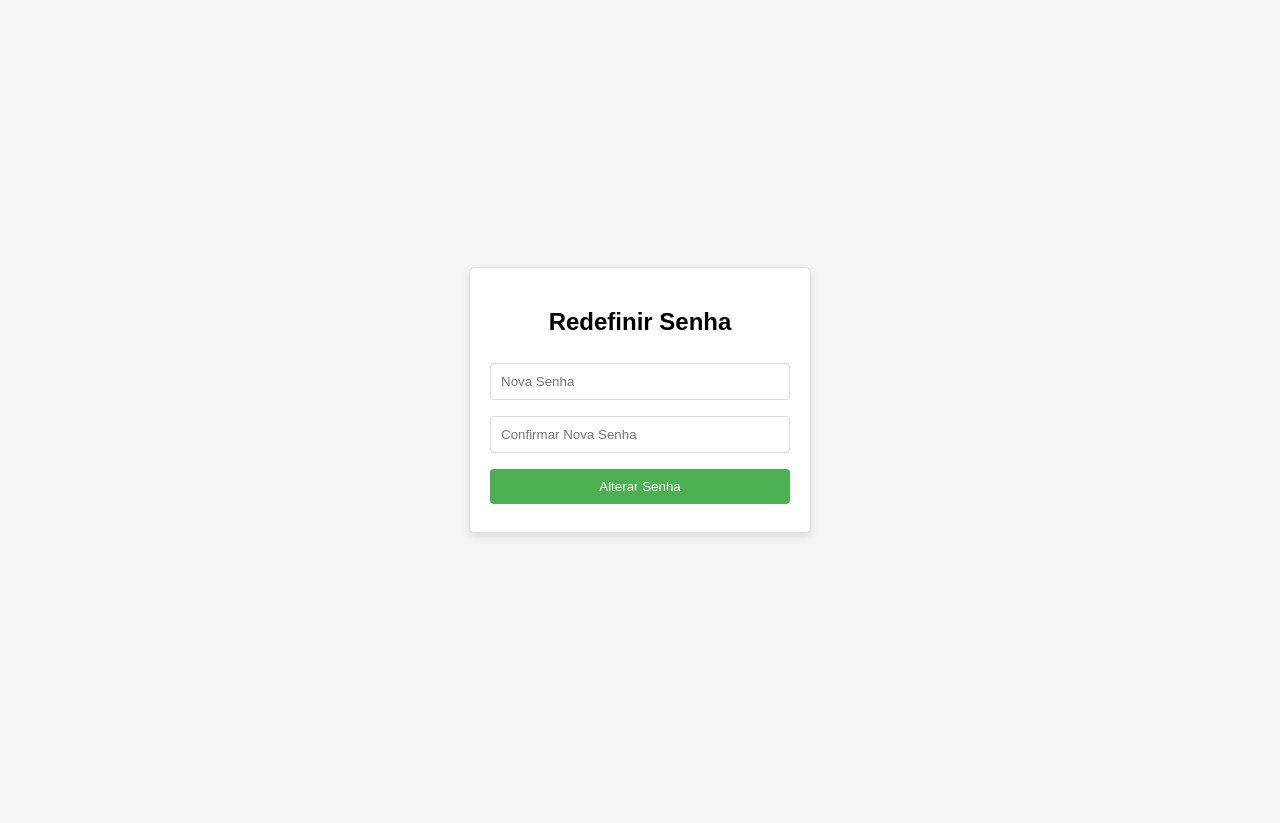
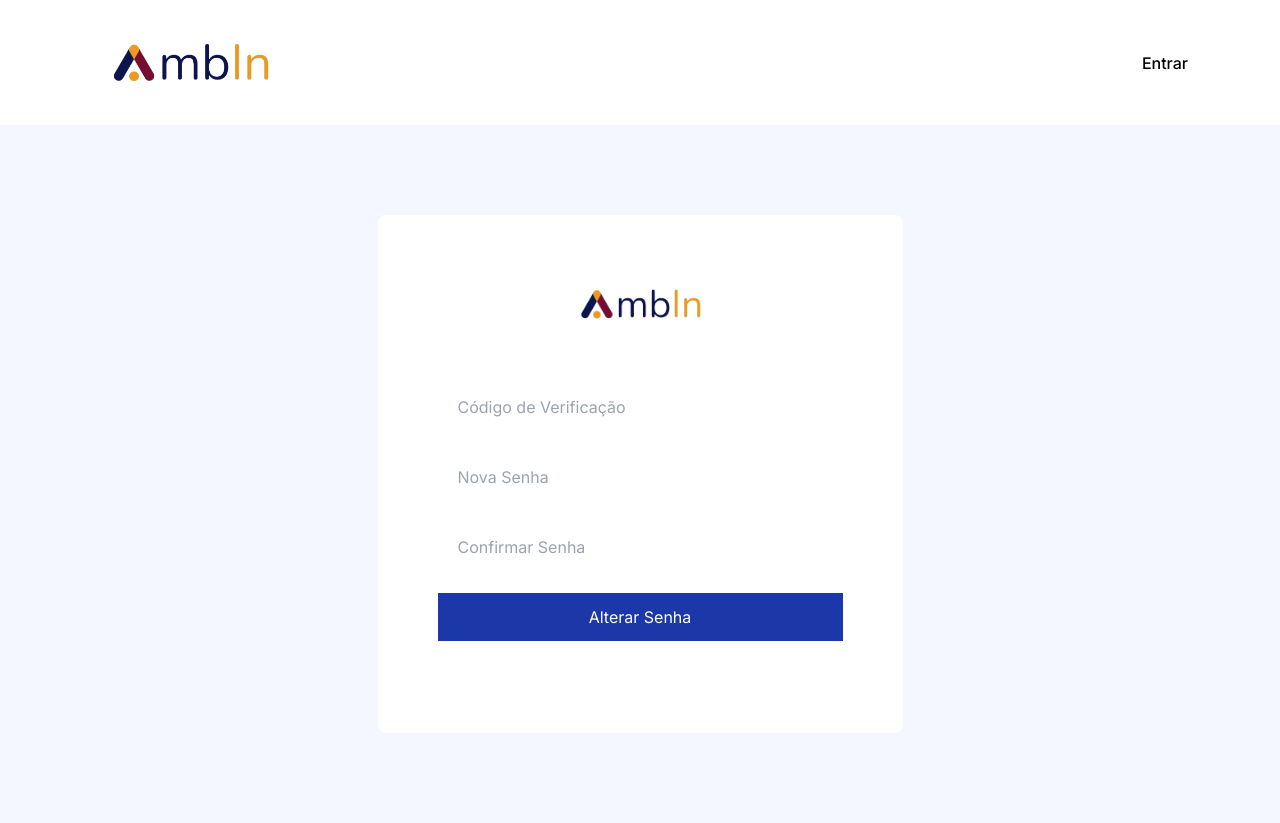
Before and after one commit to Gustavofpsilva/startup, a website: page alterar_senha.html in a window 1280 px wide. Before the commit the page ends 800 px from the top, so only its background shows below. Drawn offline with nearby package versions, Linux system fonts and the light colour scheme.

Commit message:
A new update...

```diff
--- a/alterar_senha.html
+++ b/alterar_senha.html
@@ -1,114 +1,112 @@
 <!DOCTYPE html>
 <html lang="pt-br">
+
 <head>
-    <meta charset="UTF-8">
-    <meta name="viewport" content="width=device-width, initial-scale=1.0">
-    <title>Redefinir Senha</title>
-    <script src="https://cdn.jsdelivr.net/npm/@supabase/supabase-js@2"></script>
-    <style>
-        body {
-            font-family: Arial, sans-serif;
-            display: flex;
-            justify-content: center;
-            align-items: center;
-            height: 100vh;
-            margin: 0;
-            background-color: #f5f5f5;
-        }
-        .container {
-            width: 300px;
-            padding: 20px;
-            background-color: #fff;
-            border: 1px solid #ddd;
-            border-radius: 5px;
-            box-shadow: 0 4px 8px rgba(0, 0, 0, 0.1);
-        }
-        h2 {
-            text-align: center;
-        }
-        input[type="password"], button {
-            width: 100%;
-            padding: 10px;
-            margin: 8px 0;
-            box-sizing: border-box;
-            border-radius: 4px;
-            border: 1px solid #ddd;
-        }
-        button {
-            background-color: #4CAF50;
-            color: white;
-            border: none;
-            cursor: pointer;
-        }
-        button:hover {
-            background-color: #45a049;
-        }
-        .error {
-            color: red;
-            font-size: 14px;
-            text-align: center;
-        }
-        .success {
-            color: green;
-            font-size: 14px;
-            text-align: center;
-        }
-    </style>
-</head>
-<body>
+  <meta charset="UTF-8" />
+  <meta http-equiv="X-UA-Compatible" content="IE=edge" />
+  <meta name="viewport" content="width=device-width, initial-scale=1.0" />
+  <title>Redefinir Senha | AmbIn</title>
+  <link rel="shortcut icon" href="assets/images/logo/LogoIcon.png" type="image/x-icon" />
+  <link rel="stylesheet" href="assets/css/animate.css" />
+  <link rel="stylesheet" href="assets/css/tailwind.css" />
 
-<div class="container">
-    <h2>Redefinir Senha</h2>
-    <input type="password" id="novaSenha" placeholder="Nova Senha" required>
-    <input type="password" id="confirmarSenha" placeholder="Confirmar Nova Senha" required>
-    <button onclick="alterarSenha()">Alterar Senha</button>
-    <div id="mensagem" class="error"></div>
-</div>
+  <!-- Supabase -->
+  <script src="https://unpkg.com/@supabase/supabase-js"></script>
 
   <script>
-    const supabaseUrl = "https://qlhbieemfchehmheqxip.supabase.co";
-    const supabaseKey = "eyJhbGciOiJIUzI1NiIsInR5cCI6IkpXVCJ9.eyJpc3MiOiJzdXBhYmFzZSIsInJlZiI6InFsaGJpZWVtZmNoZWhtaGVxeGlwIiwicm9sZSI6ImFub24iLCJpYXQiOjE3MzA2MDMxMTIsImV4cCI6MjA0NjE3OTExMn0.E1eVfPSlm0P8N23T7YkkeVVFB1jyBB92Y_w6UnyAbHE";
-    const supabase = supabase.createClient(supabaseUrl, supabaseKey);
+    // Configuração do Supabase
+    const SUPABASE_URL = "https://qlhbieemfchehmheqxip.supabase.co";
+    const SUPABASE_KEY = "eyJhbGciOiJIUzI1NiIsInR5cCI6IkpXVCJ9.eyJpc3MiOiJzdXBhYmFzZSIsInJlZiI6InFsaGJpZWVtZmNoZWhtaGVxeGlwIiwicm9sZSI6ImFub24iLCJpYXQiOjE3MzA2MDMxMTIsImV4cCI6MjA0NjE3OTExMn0.E1eVfPSlm0P8N23T7YkkeVVFB1jyBB92Y_w6UnyAbHE";
+    const supabase = supabase.createClient(SUPABASE_URL, SUPABASE_KEY);
 
     async function alterarSenha() {
-        const novaSenha = document.getElementById("novaSenha").value;
-        const confirmarSenha = document.getElementById("confirmarSenha").value;
-        const token = new URLSearchParams(window.location.search).get("token");
-
-        const mensagem = document.getElementById("mensagem");
-        mensagem.textContent = "";  // Limpa qualquer mensagem anterior
-
-        if (!token) {
-            mensagem.textContent = "Token de recuperação não encontrado.";
-            return;
-        }
+      const otpCode = document.getElementById('otpCode').value;
+      const novaSenha = document.getElementById('novaSenha').value;
+      const confirmarSenha = document.getElementById('confirmarSenha').value;
+      const mensagemStatus = document.getElementById('mensagemStatus');
 
       if (novaSenha !== confirmarSenha) {
-            mensagem.textContent = "As senhas não coincidem.";
+        mensagemStatus.textContent = 'As senhas não coincidem.';
+        mensagemStatus.style.color = 'red';
         return;
       }
 
       try {
+        // Usa o código OTP para redefinir a senha
         const { error } = await supabase.auth.verifyOtp({
-                token: token,
           type: 'recovery',
+          token: otpCode,
           password: novaSenha
         });
 
         if (error) {
-                mensagem.textContent = `Erro ao redefinir senha: ${error.message}`;
+          mensagemStatus.textContent = 'Erro ao redefinir senha: ' + error.message;
+          mensagemStatus.style.color = 'red';
         } else {
-                mensagem.className = "success";
-                mensagem.textContent = "Senha redefinida com sucesso!";
+          mensagemStatus.textContent = 'Senha alterada com sucesso! Você será redirecionado para a página de login.';
+          mensagemStatus.style.color = 'green';
           setTimeout(() => {
-                    window.location.href = "/login";
-                }, 2000);
+            window.location.href = 'signin.html';
+          }, 3000);
         }
-        } catch (err) {
-            mensagem.textContent = `Erro: ${err.message}`;
+      } catch (error) {
+        console.error('Erro inesperado:', error);
+        mensagemStatus.textContent = 'Erro inesperado: ' + error.message;
+        mensagemStatus.style.color = 'red';
       }
     }
   </script>
+</head>
 
+<body>
+  <div class="ud-header left-0 top-0 z-40 flex w-full items-center bg-transparent lg:mb-32 mb-20">
+    <div class="container">
+      <div class="relative -mx-4 flex items-center justify-between">
+        <div class="w-60 max-w-full px-4">
+          <a href="index.html" class="navbar-logo block w-full py-5">
+            <img src="assets/images/logo/AmbinLogo.png" alt="logo" class="header-logo w-full" />
+          </a>
+        </div>
+        <div class="flex items-center justify-end">
+          <a href="signin.html" class="loginBtn px-[22px] py-2 text-base font-medium text-black hover:opacity-70">Entrar</a>
+        </div>
+      </div>
+    </div>
+  </div>
+
+  <section class="bg-[#F4F7FF] py-14 lg:py-[90px] dark:bg-dark lg:mt-20 mt-10">
+    <div class="container">
+      <div class="flex flex-wrap -mx-4">
+        <div class="w-full px-4">
+          <div class="wow fadeInUp relative mx-auto max-w-[525px] overflow-hidden rounded-lg bg-white dark:bg-dark-2 py-14 px-8 text-center sm:px-12 md:px-[60px]" data-wow-delay=".15s">
+            <div class="mb-10 text-center">
+              <a href="javascript:void(0)" class="mx-auto inline-block max-w-[160px]">
+                <img src="assets/images/logo/AmbinLogo.png" alt="logo" class="dark:hidden" />
+                <img src="assets/images/logo/AmbinLogo.png" alt="logo" class="hidden dark:block" />
+              </a>
+            </div>
+            <form id="novaSenhaForm">
+              <div class="mb-[22px]">
+                <input type="text" id="otpCode" placeholder="Código de Verificação" class="w-full px-5 py-3" required />
+              </div>
+              <div class="mb-[22px]">
+                <input type="password" id="novaSenha" placeholder="Nova Senha" class="w-full px-5 py-3" required />
+              </div>
+              <div class="mb-[22px]">
+                <input type="password" id="confirmarSenha" placeholder="Confirmar Senha" class="w-full px-5 py-3" required />
+              </div>
+              <div class="mb-9">
+                <button type="button" onclick="alterarSenha()" class="w-full px-5 py-3 text-white bg-primary">
+                  Alterar Senha
+                </button>
+              </div>
+              <p id="mensagemStatus" class="text-red-500"></p>
+            </form>
+          </div>
+        </div>
+      </div>
+    </div>
+  </section>
 </body>
+
 </html>
```
Lines whose indentation alone changed are shown as unchanged.
